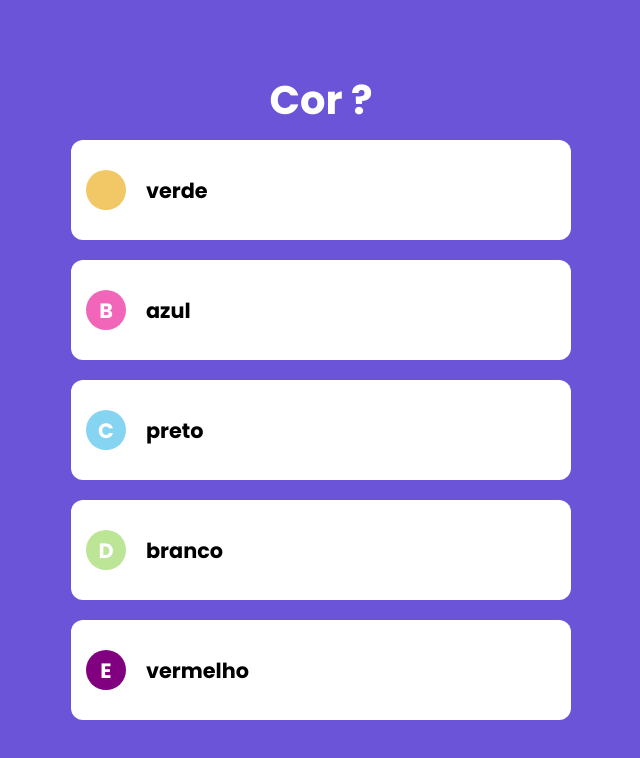
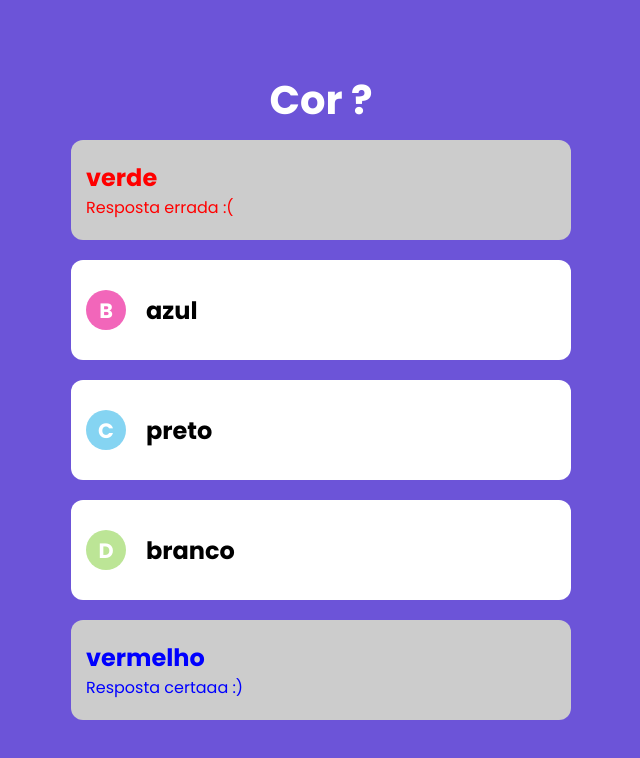
Before and after one commit to DgSantos017/quiz, a Next.js app: page / in a window 1280 px wide. Both pictures are taken after a click on the element "verde". Shown: the top 758 px of the page, without its empty margins (319-959 px from the left). Built offline with nearby package versions, Linux system fonts and the light colour scheme.

Commit message:
feat: verso

```diff
--- a/components/Resposta/index.tsx
+++ b/components/Resposta/index.tsx
@@ -1,5 +1,5 @@
 import RespostaModel from '../../model/resposta'
-import { Container, ConteudoResposta, Frente, Verso, Letra, Valor } from './style'
+import { Container, ConteudoResposta, Frente, Verso, Letra, Valor, RespostaCerta, RespostaErrada } from './style'
 
 interface RespostaProps {
     valor: RespostaModel
@@ -17,7 +17,8 @@ const Resposta = (props: RespostaProps) => {
 
         <Container onClick={() => props.respostaFornecida(props.indice)}>
             <ConteudoResposta>
-                <Frente>
+            {!resposta.revelada ? (
+                 <Frente>
                     <Letra style={{backgroundColor: props.corFundoLetra}}>
                         {props.letra}
                     </Letra>
@@ -25,9 +26,22 @@ const Resposta = (props: RespostaProps) => {
                         {resposta.valor}
                     </Valor>
                 </Frente>
+            ) : (
                 <Verso>
+                    {resposta.certa ? (
+                        <RespostaCerta>
+                            <Valor> {resposta.valor} </Valor>
+                            <div> Resposta certaaa :) </div>
+                        </RespostaCerta>
+                    ) : (
+                        <RespostaErrada>
+                            <Valor> {resposta.valor} </Valor>
+                            <div> Resposta errada :( </div>
+                        </RespostaErrada>
+                    )}
+                </Verso>
+            )}
 
-                </Verso>
             </ConteudoResposta>
         </Container>
     )
--- a/components/Resposta/style.js
+++ b/components/Resposta/style.js
@@ -18,6 +18,12 @@ export const ConteudoResposta = styled.div`
     transition: transform 0.8s;
     transform-style: preserve-3d;
 
+    :hover{
+
+        background-color: red;
+        cursor: pointer;
+    }
+
 `
 export const Frente = styled.div`
     position: absolute;
@@ -34,17 +40,20 @@ export const Frente = styled.div`
 `
 
 export const Verso = styled.div`
-    position: absolute;
+     position: absolute;
     display: flex;
     height: 100%;
     width: 100%;
     -webkit-backface-visibility: hidden;
     backface-visibility: hidden;
-    transform: rotateY(180deg);
-
+    align-items: center;
+    border-radius: 12px;
+    padding: 15px;
+    color: #000;
+    background-color: #ccc;
 `
 export const Letra = styled.div`
-   display: flex;
+    display: flex;
     justify-content: center;
     align-items: center;
     height: 40px;
@@ -54,9 +63,19 @@ export const Letra = styled.div`
     font-weight: 700;
     margin-right: 20px;
     color: #fff;
+
 `
 export const Valor = styled.div`
-  font-size: 1.3rem;
     font-weight: 700;
+    font-size: 1.5rem;
 
 `
+
+export const RespostaCerta = styled.div`
+
+   color: blue;
+`
+
+export const RespostaErrada = styled.div`
+  color: red;
+`
--- a/package.json
+++ b/package.json
@@ -12,6 +12,7 @@
     "@types/styled-components": "^5.1.25",
     "next": "12.1.5",
     "react": "18.0.0",
+    "react-countdown-circle-timer": "^3.0.9",
     "react-dom": "18.0.0",
     "styled-components": "^5.3.5"
   },
```
